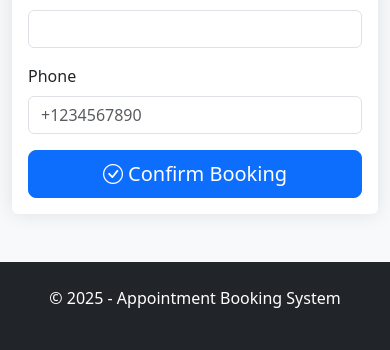
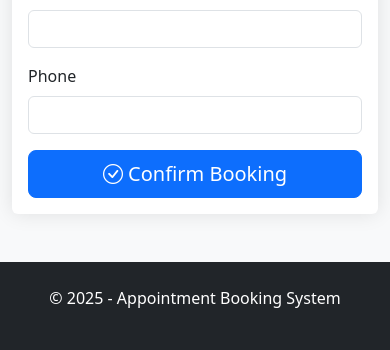
Before and after one commit to glozz/appointment-booking-system, an ASP.NET Core app: page /Appointments/Book in a window 390 px wide. Shown: the part 979-1329 px from the top of the page. Run offline with ASP.NET Core 8, Linux system fonts and the light colour scheme; data comes from the database, SQL or seed files in the repository; some libraries are stand-ins or nearby versions.

Commit message:
Address code review feedback - fix time format and phone input
Co-authored-by: glozz <6574014+glozz@users.noreply.github.com>

```diff
--- a/src/AppointmentBooking.Web/Views/Appointments/Book.cshtml
+++ b/src/AppointmentBooking.Web/Views/Appointments/Book.cshtml
@@ -74,7 +74,7 @@
 
                         <div class="mb-3">
                             <label asp-for="Customer.Phone" class="form-label">Phone</label>
-                            <input asp-for="Customer.Phone" type="tel" class="form-control" required placeholder="+1234567890" />
+                            <input asp-for="Customer.Phone" type="tel" class="form-control" required />
                         </div>
 
                         <div class="d-grid">
--- a/src/AppointmentBooking.Web/Views/Appointments/Confirmation.cshtml
+++ b/src/AppointmentBooking.Web/Views/Appointments/Confirmation.cshtml
@@ -25,7 +25,7 @@
                         </tr>
                         <tr>
                             <th>Time:</th>
-                            <td>@Model.StartTime.ToString(@"hh\:mm") - @Model.EndTime.ToString(@"hh\:mm")</td>
+                            <td>@Model.StartTime.ToString(@"HH\:mm") - @Model.EndTime.ToString(@"HH\:mm")</td>
                         </tr>
                         <tr>
                             <th>Branch:</th>
```
